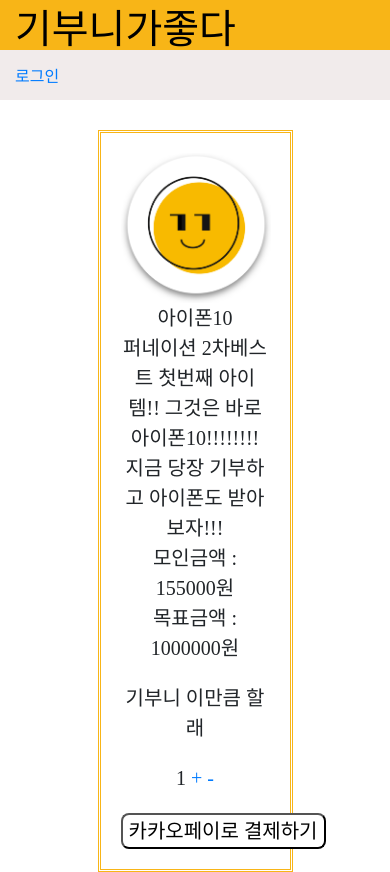
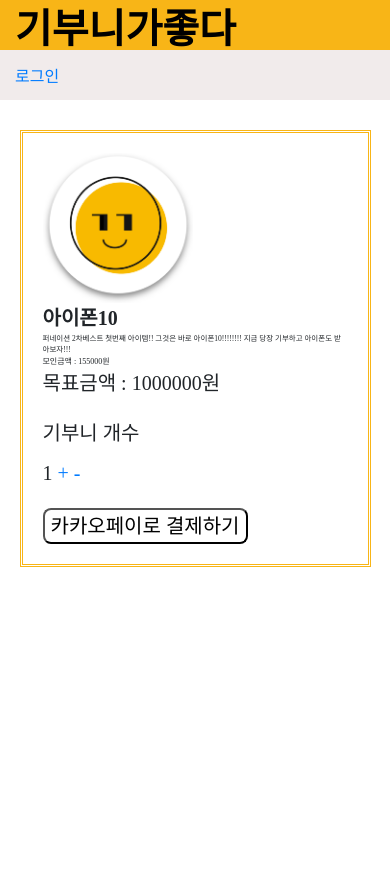
Before and after one commit to Songminseon/funation_basic, a Django app: page /donation/1/ in a window 390 px wide. After the commit the page ends 567 px from the top, so only its background shows below. Run offline with Django 3.2, Linux system fonts and the light colour scheme; data comes from the database, SQL or seed files in the repository; both versions use the stored data as it was after the commit; some web fonts are replaced.

Commit message:
css mobile

```diff
--- a/funation/main/templates/detail.html
+++ b/funation/main/templates/detail.html
@@ -46,7 +46,7 @@
 
                         <div class="number_select">
                             <div class="select_part">
-                                <p>기부니 이만큼 할래</p>
+                                <p>기부니 개수</p>
                                 <span id="donation_count">1</span>
                                 <a href="#" id="increaseQuantity">+</a>
                                 <a href="#" id="decreaseQuantity">-</a>
--- a/funation/main/templates/index.html
+++ b/funation/main/templates/index.html
@@ -32,8 +32,6 @@
             </div>
 
 
-        <div id="funation_wrapper">
-
 
             {% for i in product.all%}
             <div class="product_wrapper">
@@ -59,7 +57,5 @@
             {% endfor %}
         </div>
 
-
-    </div>
 </body>
 </html>
--- a/funation/member/templates/login.html
+++ b/funation/member/templates/login.html
@@ -43,10 +43,10 @@
                         </div>
                         <h1>로그인하기</h1>
                         <div>
-                            <input type="text" placeholder="아이디를 입력해주세요" name="user_id">
+                            <input type="text" placeholder="아이디를 입력해주세요" class="user_input" name="user_id">
                         </div>
                         <div>
-                            <input type="password" placeholder="비밀번호를 입력해주세요" name="user_password">
+                            <input type="password" placeholder="비밀번호를 입력해주세요" class="user_input" name="user_password">
                         </div>
 
                         <div>
--- a/funation/static/detail.css
+++ b/funation/static/detail.css
@@ -9,6 +9,43 @@
     font-size:20px;
     font-family:'GmarketSansMedium';
 }
+
+
+@media screen and (max-width:800px){
+    html{
+        font-size:10px;
+    }
+
+    #top_bar a{
+        text-decoration: none;
+        font-size:4rem;
+        color:black;
+        padding-left:15px;
+        font-weight: 800;
+    }
+
+    .product_detail_wrapper{
+        width:90vw;
+        margin-left:5%;
+    }
+}
+
+
+@media screen and (min-width:800px) and (max-width:2000px){
+    #top_bar a{
+        text-decoration:none;
+        font-size:2rem;
+        color:black;
+        padding-left:15px;
+        font-weight: 800;
+    }
+
+    .product_detail_wrapper{
+        width: 50vw;
+        margin-left:25%;
+    }
+}
+
 
 html, body {
     width: 100%;
@@ -24,12 +61,6 @@
     height: 50px;
 }
 
-#top_bar a{
-    text-decoration: none;
-    font-size:2rem;
-    color:black;
-    padding-left:15px;
-}
 
 #navigation{
     width:100%;
@@ -56,10 +87,8 @@
 }
 
 .product_detail_wrapper{
-    text-align: center;
+    text-align: left;
     border: double;
-    width: 50vw;
-    margin-left:25%;
     padding:20px;
     margin-top:30px;
     border-color:#F8B517;
@@ -101,3 +130,20 @@
 .select_part{
     margin-bottom:20px;
 }
+
+.detail_name{
+    font-size:2rem;
+    font-weight: 800;
+}
+
+.detail_description{
+    font-size:0.75rem;
+}
+
+.detail_crowd_money{
+    font-size:0.8rem;
+}
+
+.deteail_target_money{
+    font-size:0.8rem;
+}
```
Also changed, not shown: funation/static/index2.css (+11 -2 lines), funation/static/login.css (+22 -6 lines), funation/static/signup.css (+61 -15 lines), funation/db.sqlite3.
